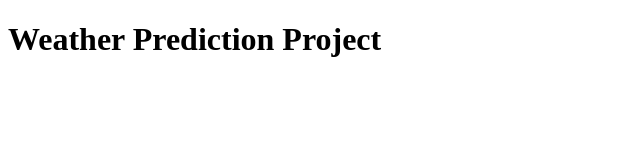
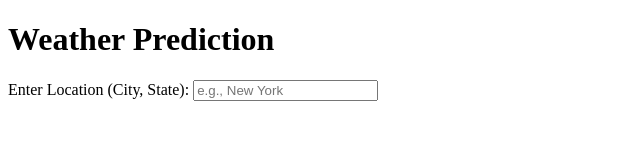
Before and after one commit to coughlinalbert1/Weather-Prediction, a plain HTML site: page index.html in a window 1280 px wide. Shown: the whole page, without its empty margins (0-640 px from the left). Drawn offline with Linux system fonts and the light colour scheme.

Commit message:
Form
Created header and form for the app

```diff
--- a/index.html
+++ b/index.html
@@ -4,8 +4,27 @@
     <meta charset="UTF-8" />
     <meta name="viewport" content="width=device-width, initial-scale=1.0" />
     <title>Weather Prediction</title>
+    <link
+      href="https://fonts.googleapis.com/css2?family=Poppins:wght@300;400;600&display=swap"
+      rel="stylesheet"
+    />
+    <link rel="stylesheet" href="css/styles.css" />
   </head>
   <body>
-    <h1>Weather Prediction Project</h1>
+    <header>
+      <h1>Weather Prediction</h1>
+    </header>
+
+    <div class="container">
+      <form id="weather-form">
+        <label for="location">Enter Location (City, State):</label>
+        <input
+          type="text"
+          id="location"
+          name="location"
+          required
+          placeholder="e.g., New York"
+        />
+
   </body>
 </html>
```
Also changed, not shown: css/styles.css (added), js/script.js (added).
